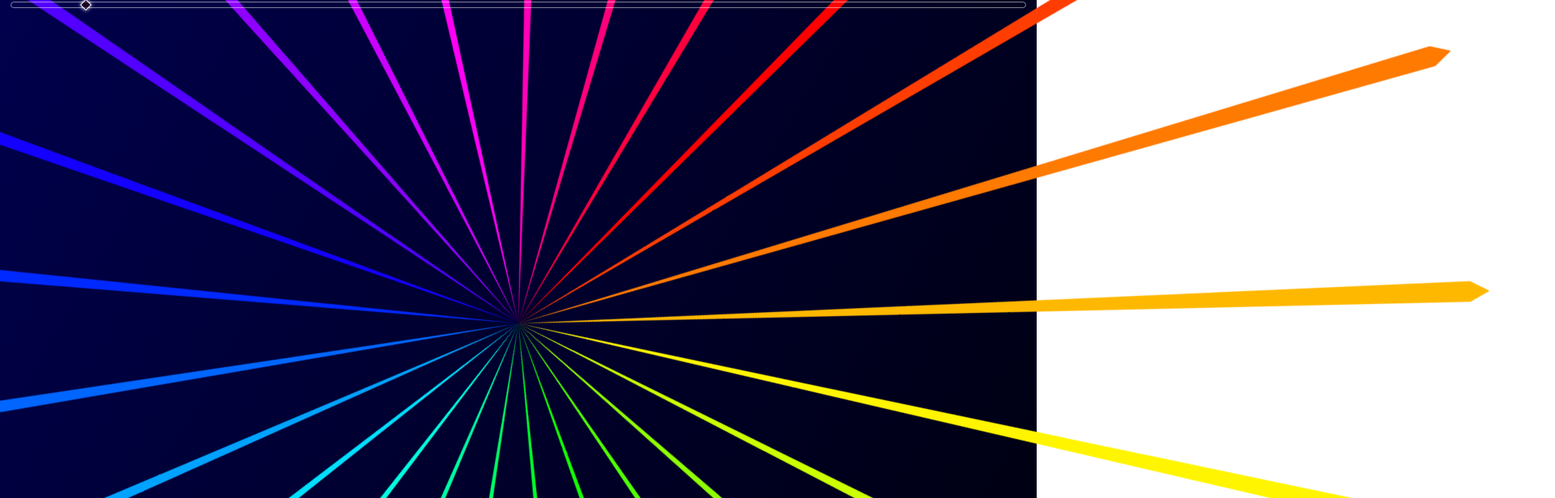
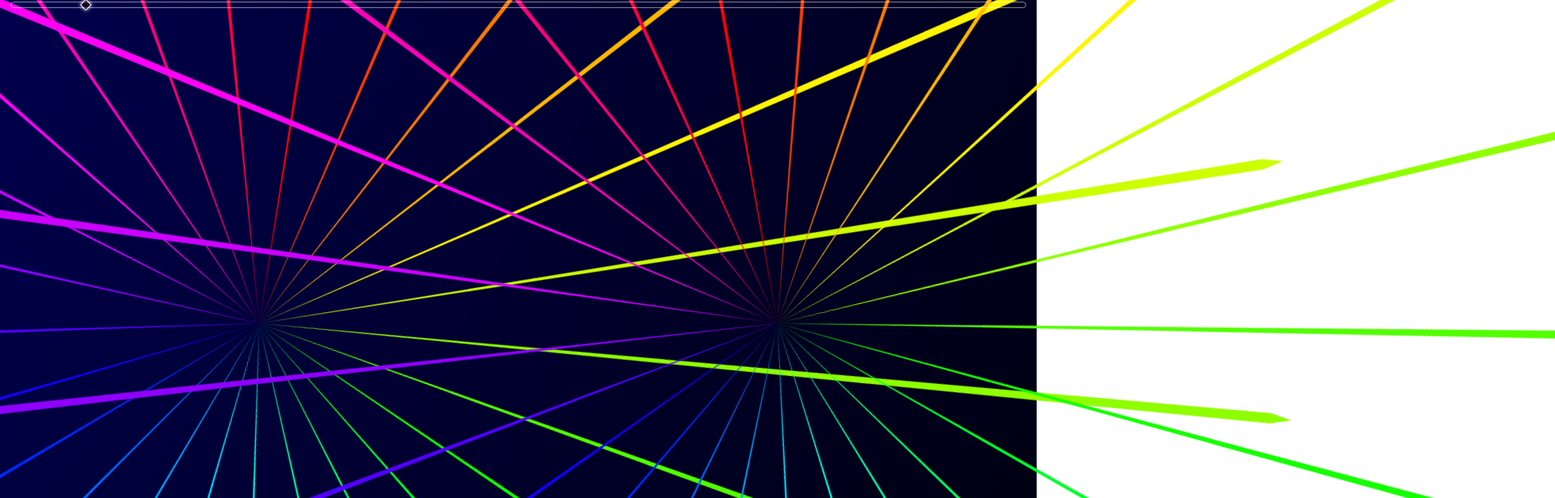
Before and after one commit to doppler/color-wheel, a React (Create React App) app: page / in a window 1280 px wide. Shown: the top 616 px of the page at 81% size, 1920 px wide, since content can reach past the window. Built offline with nearby package versions, Linux system fonts and the light colour scheme.

Commit message:
add a 2nd wheel w/capability to reverse

```diff
--- a/src/App.js
+++ b/src/App.js
@@ -5,13 +5,13 @@ const App = () => {
   const [numberOfRadials, setNumberOfRadials] = useState(25);
 
   const handleRangeChange = event => {
-    console.log(event.target.value);
     setNumberOfRadials(Number(event.target.value));
   };
 
   return (
     <div className="App">
       <ColorWheel numberOfRadials={numberOfRadials} />
+      <ColorWheel numberOfRadials={numberOfRadials} reverse={true} />
       <a className="github-link" href="https://github.com/doppler/color-wheel">
         View Source
       </a>
@@ -25,9 +25,9 @@ const App = () => {
 
 export default App;
 
-const ColorWheel = ({ numberOfRadials }) => {
+const ColorWheel = ({ numberOfRadials, reverse }) => {
   return (
-    <div className="ColorWheel">
+    <div className={`ColorWheel ${reverse ? "reverse" : null}`}>
       {Array.from(Array(numberOfRadials)).map((_, i) => (
         <Radial key={i} rotation={(i * 360) / numberOfRadials} />
       ))}
--- a/src/App.scss
+++ b/src/App.scss
@@ -1,17 +1,11 @@
 html {
   overflow: scroll;
   overflow-x: hidden;
+  // overflow-y: hidden;
 }
 ::-webkit-scrollbar {
   width: 0px;
   background: transparent;
-}
-
-html,
-body {
-  height: 100vh;
-  margin: 0;
-  box-sizing: border-box;
 }
 .App {
   display: flex;
@@ -48,9 +42,13 @@ body {
   }
 }
 .ColorWheel {
-  width: 300%;
-  height: 300%;
-  animation: spin 60s linear infinite;
+  position: relative;
+  width: 200vmax;
+  height: 200vmax;
+  animation: spin 300s linear infinite;
+  &.reverse {
+    animation-direction: reverse;
+  }
 }
 .Radial {
   position: absolute;
```
